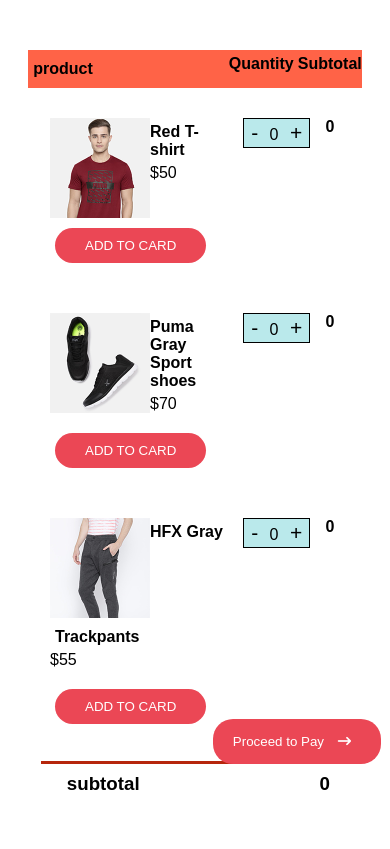
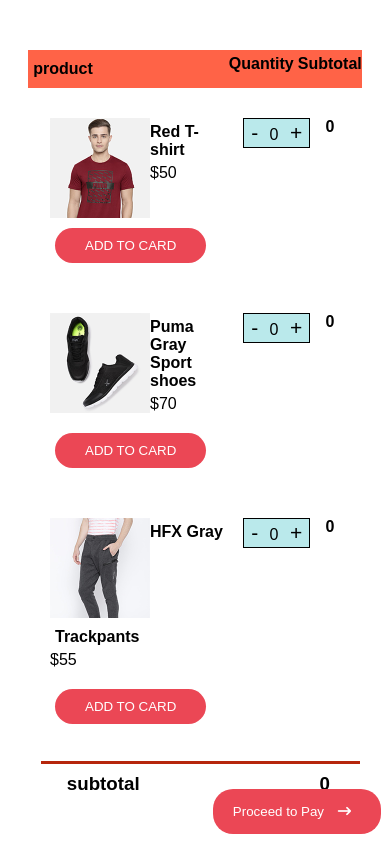
Before and after one commit to Darshittarapara/Red-store, a plain HTML site: page shop.html in a window 390 px wide. Shown: the part 75-924 px from the top of the page. Before the commit the page ends 870 px from the top, so only its background shows below. Drawn offline with Linux system fonts and the light colour scheme.

Commit message:
Update shop.css

```diff
--- a/css/shop.css
+++ b/css/shop.css
@@ -313,7 +313,7 @@
 .proceed-btn {
     position: absolute;
     right: 200px;
-    bottom:-10px;
+    bottom:-80px;
 
 
 }
```
